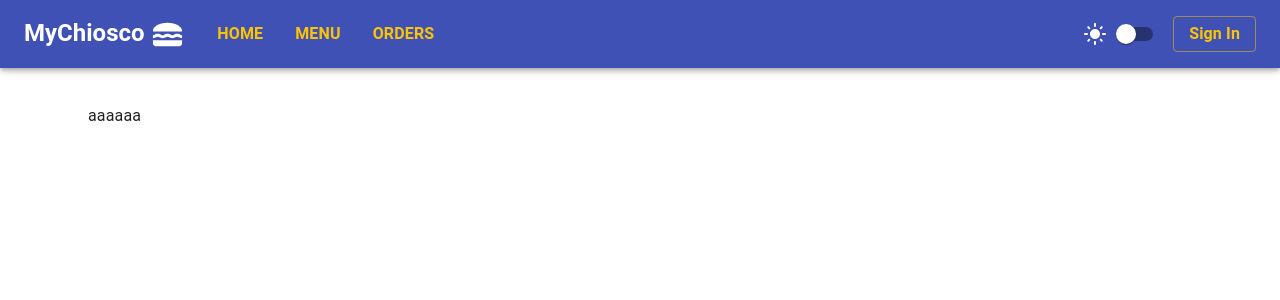
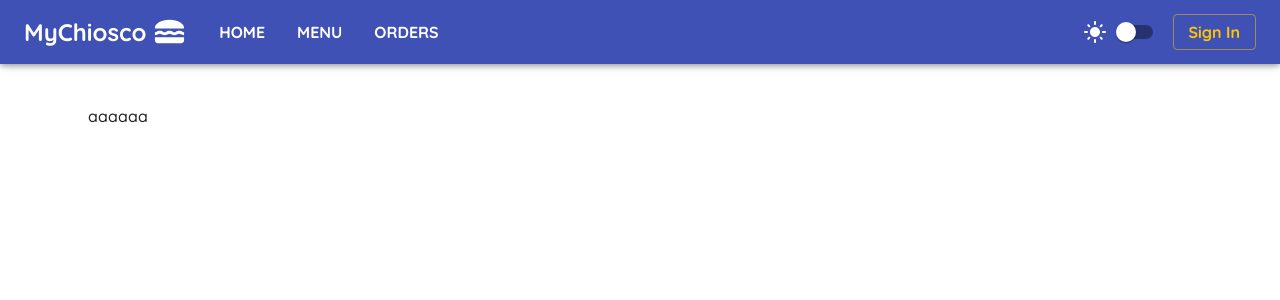
Before and after one commit to Usnebd/GameShelf, a React (Vite) app: page / in a window 1280 px wide. Shown: the top 300 px of the page. Built offline with nearby package versions, Linux system fonts and the light colour scheme.

Commit message:
fixed theme vand navbar

```diff
--- a/src/App.tsx
+++ b/src/App.tsx
@@ -24,6 +24,13 @@ function App() {
           secondary: amber,
           mode: mode ? "dark" : "light",
         },
+        typography: {
+          fontFamily: "Quicksand",
+          fontWeightLight: 400,
+          fontWeightRegular: 500,
+          fontWeightMedium: 600,
+          fontWeightBold: 700,
+        },
       }),
     [mode]
   );
--- a/src/components/Navbar.tsx
+++ b/src/components/Navbar.tsx
@@ -1,4 +1,4 @@
-import { Box, Divider, Switch } from "@mui/material";
+import { Box, Divider, Switch, Tooltip, styled } from "@mui/material";
 import { useEffect, useState } from "react";
 import { Drawer } from "@mui/material";
 import { CssBaseline } from "@mui/material";
@@ -53,6 +53,13 @@ export const Navbar: React.FC<NavbarProps> = ({ mode, toggleMode }) => {
     };
   }, []);
 
+  const LogoText = styled(Typography)(({ theme }) => ({
+    fontSize: theme.typography.h5.fontSize,
+    marginRight: theme.spacing(0.7),
+    whiteSpace: "nowrap",
+    color: "inherit",
+  }));
+
   return (
     <Box sx={{ display: "flex" }} component="nav">
       <CssBaseline />
@@ -70,16 +77,7 @@ export const Navbar: React.FC<NavbarProps> = ({ mode, toggleMode }) => {
               display: { xs: "none", md: "flex" },
             }}
           >
-            <Typography
-              variant="h5"
-              mr={0.7}
-              noWrap
-              sx={{
-                color: "inherit",
-              }}
-            >
-              MyChiosco
-            </Typography>
+            <LogoText>MyChiosco</LogoText>
             <LunchDiningIcon fontSize="large"></LunchDiningIcon>
           </Box>
           <Box sx={{ flexGrow: 1, display: { xs: "flex", md: "none" } }}>
@@ -98,8 +96,8 @@ export const Navbar: React.FC<NavbarProps> = ({ mode, toggleMode }) => {
           </Box>
 
           <Box
-            component="a"
-            href="#app-bar-with-responsive-menu"
+            component={Link}
+            to="/"
             sx={{
               color: "inherit",
               textDecoration: "none",
@@ -107,30 +105,20 @@ export const Navbar: React.FC<NavbarProps> = ({ mode, toggleMode }) => {
               flexGrow: 1,
             }}
           >
-            <Typography
-              variant="h5"
-              mr={0.7}
-              noWrap
-              sx={{
-                fontWeight: 700,
-                color: "inherit",
-                textDecoration: "none",
-              }}
-            >
-              MyChiosco
-            </Typography>
+            <LogoText>MyChiosco</LogoText>
             <LunchDiningIcon fontSize="large"></LunchDiningIcon>
           </Box>
           <Box ml={2} sx={{ flexGrow: 1, display: { xs: "none", md: "flex" } }}>
             {pages.map((page) => (
               <Button
                 component={Link}
-                to={`/${page}`}
+                to={page != "Home" ? page : "/"}
                 key={page}
-                color="secondary"
-                sx={{ my: 2, display: "block" }}
+                color="inherit"
+                variant="text"
+                sx={{ display: "block" }}
               >
-                <Typography pl={1} pr={1}>
+                <Typography pl={1} pr={1} py={0.8}>
                   {page}
                 </Typography>
               </Button>
@@ -143,6 +131,7 @@ export const Navbar: React.FC<NavbarProps> = ({ mode, toggleMode }) => {
               display: { xs: "none", md: "block" },
             }}
           >
+            <Tooltip title="Dark Mode">
               <Box sx={{ display: "inline" }}>
                 {mode ? (
                   <ModeNightIcon sx={{ verticalAlign: "middle" }} />
@@ -155,6 +144,7 @@ export const Navbar: React.FC<NavbarProps> = ({ mode, toggleMode }) => {
                   onChange={() => toggleMode()}
                 />
               </Box>
+            </Tooltip>
             <Button
               variant="outlined"
               color="secondary"
@@ -181,8 +171,8 @@ export const Navbar: React.FC<NavbarProps> = ({ mode, toggleMode }) => {
           },
         }}
       >
-        <Toolbar />
-        <List>
+        <Toolbar sx={{ display: { xs: "none", sm: "block" } }} />
+        <List disablePadding>
           {pages.map((page) => (
             <React.Fragment key={page + "-list"}>
               <ListItem
@@ -190,7 +180,10 @@ export const Navbar: React.FC<NavbarProps> = ({ mode, toggleMode }) => {
                 onClick={() => setDrawerOpen(false)}
                 sx={{ width: drawerWidth }}
               >
-                <ListItemButton component={Link} to={`/${page}`}>
+                <ListItemButton
+                  component={Link}
+                  to={page != "Home" ? page : "/"}
+                >
                   <ListItemText>
                     <Typography variant="h6" align="center">
                       {page}
--- a/src/index.css
+++ b/src/index.css
@@ -1,3 +1,5 @@
+@import url("https://fonts.googleapis.com/css2?family=Quicksand:wght@300;400;500;600;700&display=swap");
+
 html,
 body,
 #root {
--- a/src/main.tsx
+++ b/src/main.tsx
@@ -16,7 +16,6 @@ const router = createBrowserRouter(
   createRoutesFromElements(
     <Route path="/" element={<App />}>
       <Route index element={<Home />} />
-      <Route path="/Home" element={<Home />} />
       <Route path="/Menu" element={<Menu />} />
       <Route path="/Orders" element={<Orders />} />
     </Route>
```
Lines whose indentation alone changed are shown as unchanged.
